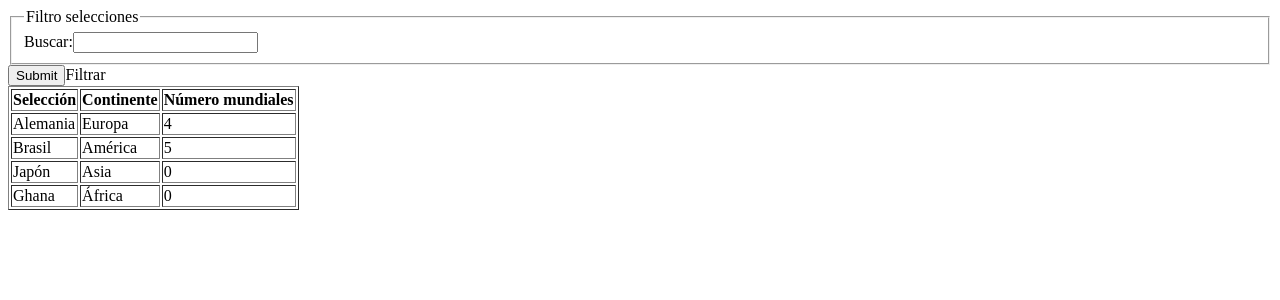
After one commit to lanadongonzalez/proyecto-Django-Pycharm, a Django app: page /deportes/futbol/listadoselecciones/ in a window 1280 px wide. The commit adds this page. Shown: the top 300 px of the page. Run offline with Django 4.2, Linux system fonts and the light colour scheme.

Commit message:
Proyecto Django

```diff
--- /dev/null
+++ b/primerProyectoDjango/deportes/templates/gestion/selecciones.html
@@ -0,0 +1,52 @@
+<!DOCTYPE html>
+<html lang="en">
+<head>
+    <meta charset="UTF-8">
+    <title>Selecciones nacionales</title>
+</head>
+<body>
+
+<form method="POST">
+    {%csrf_token%}
+    <fieldset>
+        <legend> Filtro selecciones</legend>
+        <label>Buscar:<input type="text" name="continente" list="continentes" />
+        <datalist id="continentes">
+
+                {% for selecciones in listado_selecciones %}
+            <option value="{{selecciones.continente}}"></option>
+                {% endfor %}
+
+        </datalist>
+
+        </label>
+    </fieldset>
+    <input type="hidden" name="titulo" value="{{titulo_tabla}}">
+    <input type="submit">Filtrar</input>
+</form>
+
+        <table border="1" title="{{titulo_tabla}}">
+            <thead>
+                <tr>
+
+                    <th>Selección</th>
+                    <th>Continente</th>
+                    <th>Número mundiales</th>
+
+                </tr>
+            </thead>
+
+                {% for seleccion in listado_selecciones %}
+                <tr>
+                    <td>{{seleccion.seleccion}}</td>
+                    <td>{{seleccion.continente}}</td>
+                    <td>{{seleccion.numero_mundiales}}</td>
+
+                </tr>
+                {% endfor %}
+
+        </table>
+
+
+</body>
+</html>
--- a/primerProyectoDjango/deportes/templates/sports.html
+++ b/primerProyectoDjango/deportes/templates/sports.html
@@ -7,5 +7,8 @@
 <body>
     <h1>{{titulo}}</h1>
     <div>{{descripcion}}</div>
+    <ul>
+        <li><a href="{'deportes/futbol/listadoselecciones/?titulo=TablaSelecciones'}">Listado selecciones</a></li>
+    </ul>
 </body>
 </html>
--- a/primerProyectoDjango/deportes/views.py
+++ b/primerProyectoDjango/deportes/views.py
@@ -4,3 +4,28 @@ from django.shortcuts import render
 def sports(request):
     diccionario_deportes = {'titulo':'Deportes', 'descripcion':'Los deportes son...'}
     return render(request, "sports.html", diccionario_deportes)
+
+def listar_selecciones(request):
+    continente_filtro = None
+    if request.method == 'POST':
+        # es el nombre que hemos puesto en el input del html
+        continente_filtro = request.POST['continente']
+        # titulo = request.POST('titulo')
+    elif request.method == 'GET':
+        #titulo = request.GET('titulo')
+        titulo = 'no me sale el get todavia'
+    titulo = 'no me sale el get todavia'
+
+
+    alemania= {'seleccion':'Alemania','continente':'Europa','numero_mundiales':4}
+    brasil = {'seleccion':'Brasil','continente':'América','numero_mundiales':5}
+    japon =  {'seleccion':'Japón','continente':'Asia','numero_mundiales':0}
+    ghana = {'seleccion': 'Ghana', 'continente': 'África', 'numero_mundiales': 0}
+
+    lista_selecciones = [alemania, brasil, japon, ghana]
+    if (not continente_filtro == None):
+        lista_selecciones = list(filter(lambda seleccion: seleccion['continente'] == continente_filtro , lista_selecciones))
+
+    contexto = {'listado_selecciones': lista_selecciones,
+                'titulo_tabla':titulo}
+    return render(request, "gestion/selecciones.html", contexto)
--- a/primerProyectoDjango/primerProyectoDjango/urls.py
+++ b/primerProyectoDjango/primerProyectoDjango/urls.py
@@ -16,8 +16,8 @@ Including another URLconf
 from django.contrib import admin
 from django.urls import path
 
-from deportes.views import sports
-from webapp.views import bienvenido, adios
+from deportes.views import sports, listar_selecciones
+from webapp.views import bienvenido, adios, listar_datos
 
 urlpatterns = [
     path('', bienvenido),
@@ -27,4 +27,6 @@ urlpatterns = [
     path('welcome/', bienvenido),
     path('goodbye/', adios),
     path('deportes/', sports, name = 'deportes'),
+    path('listadoalumnos/', listar_datos, name = 'listado_alumnos'),
+    path('deportes/futbol/listadoselecciones/', listar_selecciones, name = 'listado_selecciones'),
 ]
```
Also changed, not shown: primerProyectoDjango/webapp/Templates/bienvenido.html (+8 -3 lines), primerProyectoDjango/webapp/Templates/gestion/alumnos.html (added, +27 -0 lines), primerProyectoDjango/webapp/views.py (+9 -0 lines).
